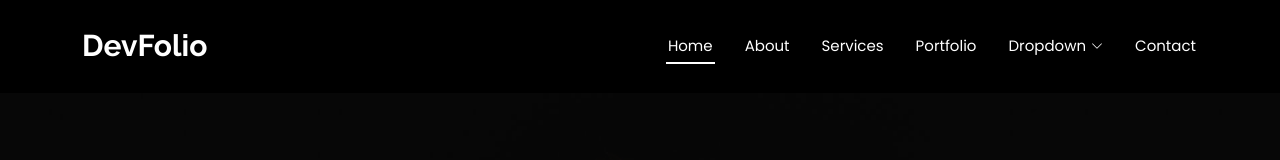
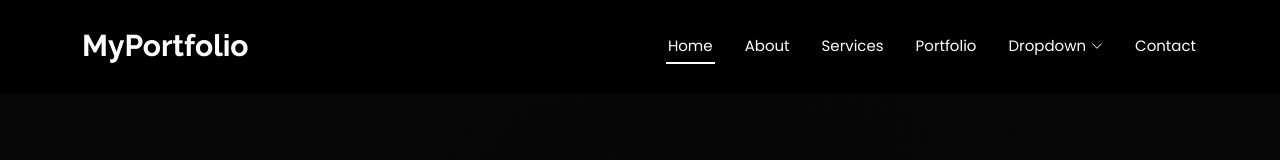
Before and after one commit to Satyaadnyana/Satyaadnyana.github.io, a plain HTML site: page index.html in a window 1280 px wide. Shown: the top 160 px of the page. Drawn offline with Linux system fonts and the light colour scheme.

Commit message:
Update index.html

```diff
--- a/index.html
+++ b/index.html
@@ -44,7 +44,7 @@
       <a href="index.html" class="logo d-flex align-items-center">
         <!-- Uncomment the line below if you also wish to use an image logo -->
         <!-- <img src="assets/img/logo.png" alt=""> -->
-        <h1 class="sitename">DevFolio</h1>
+        <h1 class="sitename">MyPortfolio</h1>
       </a>
 
       <nav id="navmenu" class="navmenu">
```
